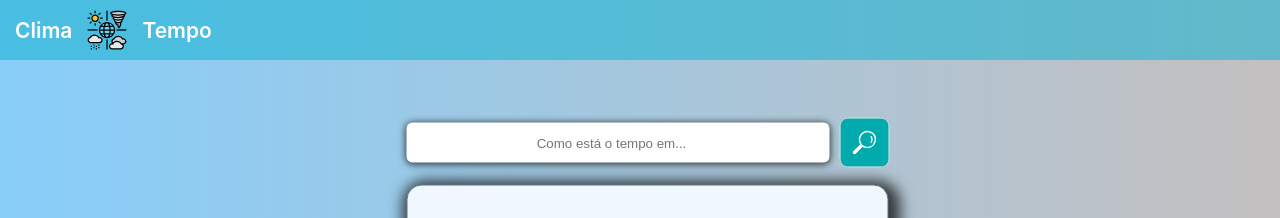
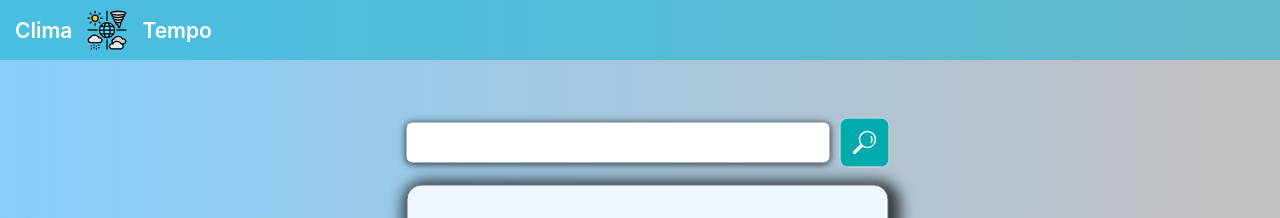
Before and after one commit to suzukikarol/Climatempo, an Angular app in the folder weather-project/: page / in a window 1280 px wide. Shown: the top 218 px of the page. Built offline with nearby package versions, Linux system fonts and the light colour scheme.

Commit message:
implementamos o bucar-clima.component.ts

```diff
--- a/weather-project/src/app/buscar-clima/buscar-clima.component.css
+++ b/weather-project/src/app/buscar-clima/buscar-clima.component.css
@@ -20,6 +20,7 @@ button{
     border-radius: 10px;
     border-style: none;
     margin-left: 10px;
+
 }
 
 button:hover{
@@ -29,7 +30,7 @@ button:hover{
     cursor: pointer;
 }
 
-form{
+.buscar{
     display:flex;
     align-items: center;
 }
--- a/weather-project/src/app/buscar-clima/buscar-clima.component.html
+++ b/weather-project/src/app/buscar-clima/buscar-clima.component.html
@@ -1,4 +1,4 @@
-<form >
-    <input type="search" class="inputSearch" placeholder="Como está o tempo em...">
-    <button></button>
-</form>
+    <div class="buscar">
+        <input type="search" class="inputSearch" (keyup)="buscaValor($event)">
+        <button (click)= mostraValor()></button>
+    </div>
--- a/weather-project/src/app/buscar-clima/buscar-clima.component.ts
+++ b/weather-project/src/app/buscar-clima/buscar-clima.component.ts
@@ -7,9 +7,23 @@ import { Component, OnInit } from '@angular/core';
 })
 export class BuscarClimaComponent implements OnInit {
 
+  cidade: any;
+
+  mostrarInput: any;
+  valor: any;
+  busca: any
+
   constructor() { }
 
   ngOnInit(): void {
   }
 
+  buscaValor(event) {
+    this.busca = event.target.value
+  }
+
+  mostraValor() {
+    console.log(this.busca)
+  }
+
 }
```
